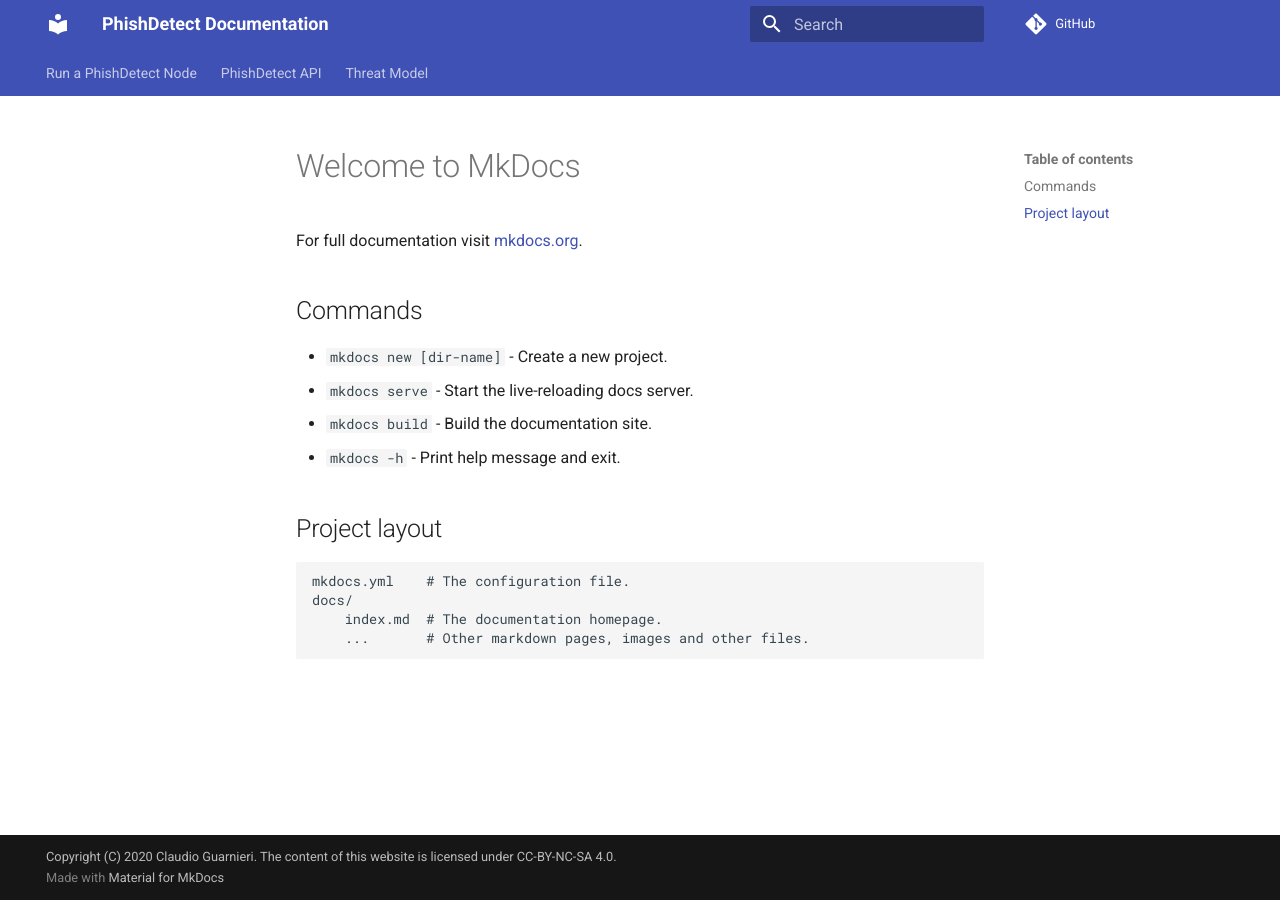
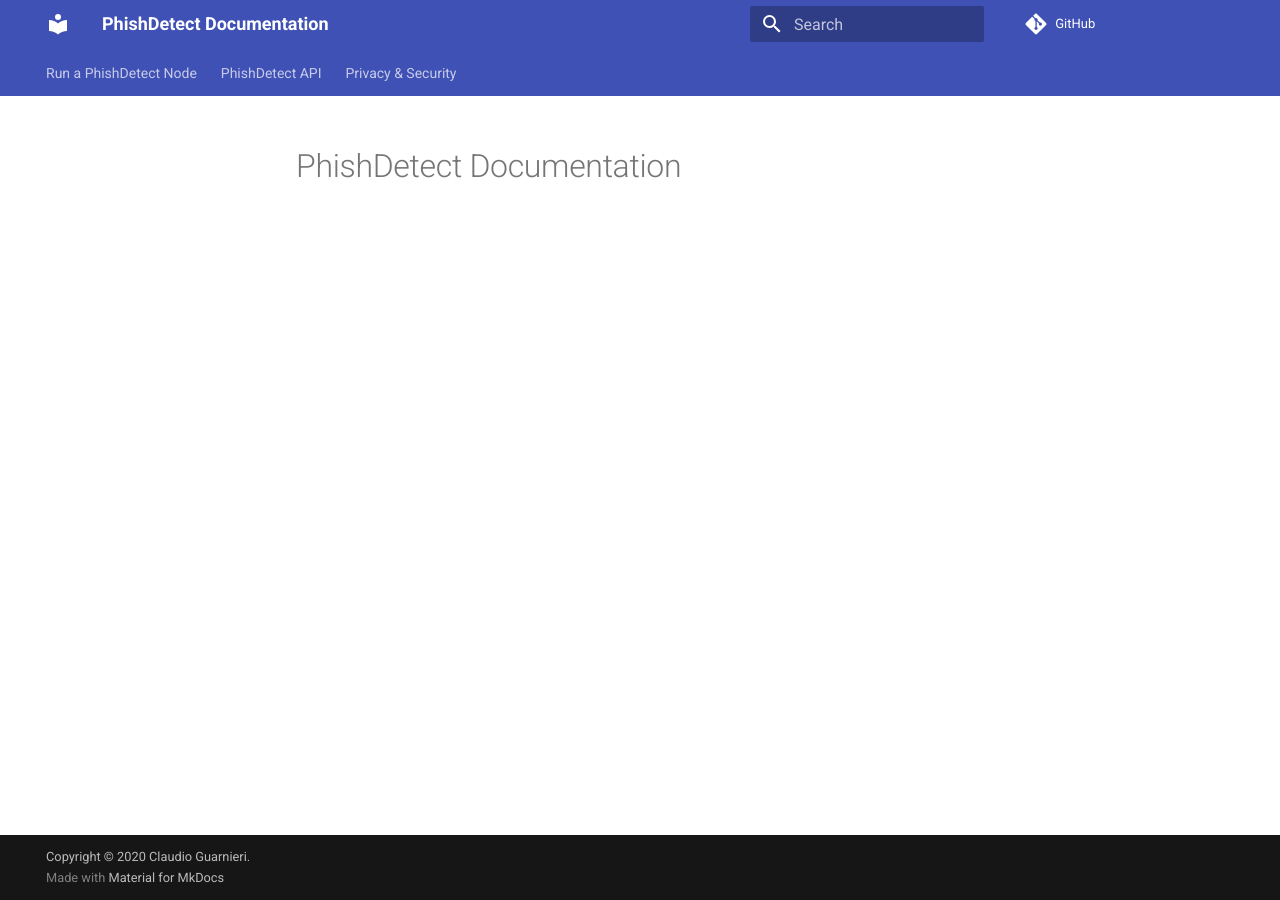
Before and after one commit to phishdetect/phishdetect.github.io, an MkDocs documentation site: the page built from docs/index.md, in a window 1280 px wide. Built offline with MkDocs 1.6.1 and Material for MkDocs 9.7.7, drawn with Linux system fonts in a browser that asks for light colours; comment, search, counter and statistics services are not loaded.

Commit message:
Update docs

```diff
--- a/docs/index.md
+++ b/docs/index.md
@@ -1,17 +1 @@
-# Welcome to MkDocs
-
-For full documentation visit [mkdocs.org](https://www.mkdocs.org).
-
-## Commands
-
-* `mkdocs new [dir-name]` - Create a new project.
-* `mkdocs serve` - Start the live-reloading docs server.
-* `mkdocs build` - Build the documentation site.
-* `mkdocs -h` - Print help message and exit.
-
-## Project layout
-
-    mkdocs.yml    # The configuration file.
-    docs/
-        index.md  # The documentation homepage.
-        ...       # Other markdown pages, images and other files.
+# PhishDetect Documentation
--- a/mkdocs.yml
+++ b/mkdocs.yml
@@ -1,7 +1,7 @@
 site_name: PhishDetect Documentation
 repo_url: https://github.com/phishdetect/phishdetect.github.io
 edit_uri: edit/main/docs/
-copyright: Copyright (C) 2020 Claudio Guarnieri. The content of this website is licensed under CC-BY-NC-SA 4.0.
+copyright: Copyright &copy; 2020 Claudio Guarnieri.
 site_description: PhishDetect documentation for administrators
 markdown_extensions:
     - admonition
@@ -12,6 +12,7 @@
         - tabs
 plugins:
     - search
+    - mkdocstrings
 nav:
     - Run a PhishDetect Node:
         - Why to run a node?: "node/why.md"
@@ -22,5 +23,5 @@
     - PhishDetect API:
         - REST API: "api/rest.md"
         - Python API: "api/python.md"
-    - Threat Model:
+    - Privacy & Security:
         - Threat Model: "security/threat_model.md"
```
Also changed, not shown: docs/node/install.md (+4 -1 lines).
